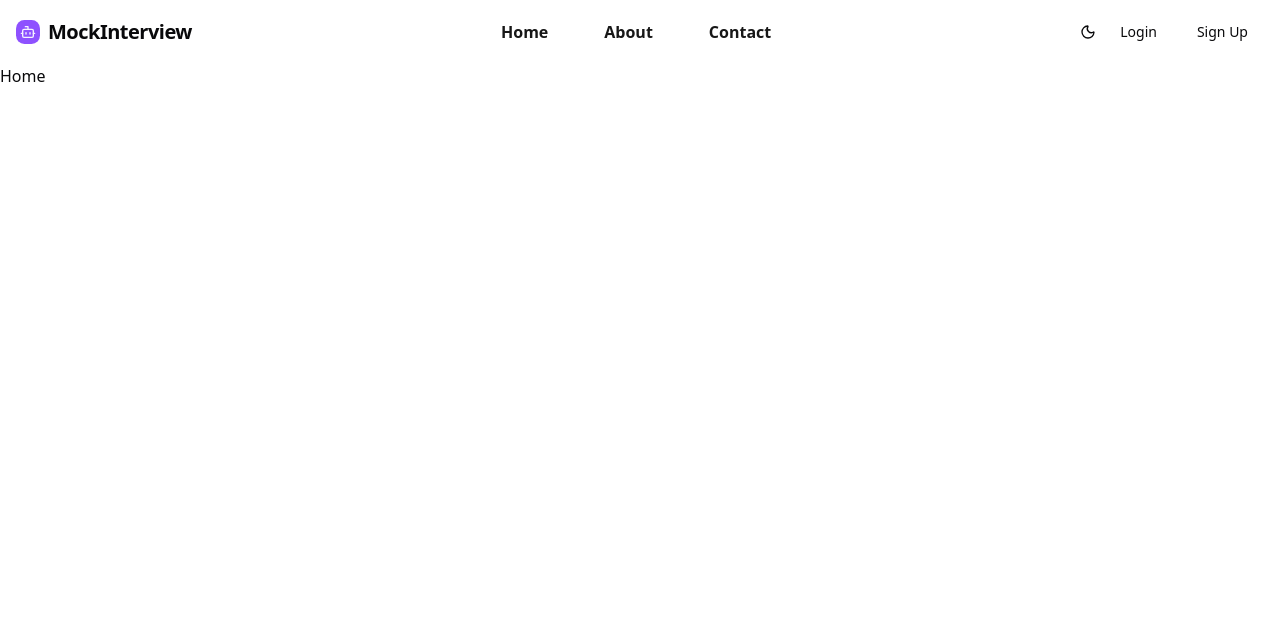
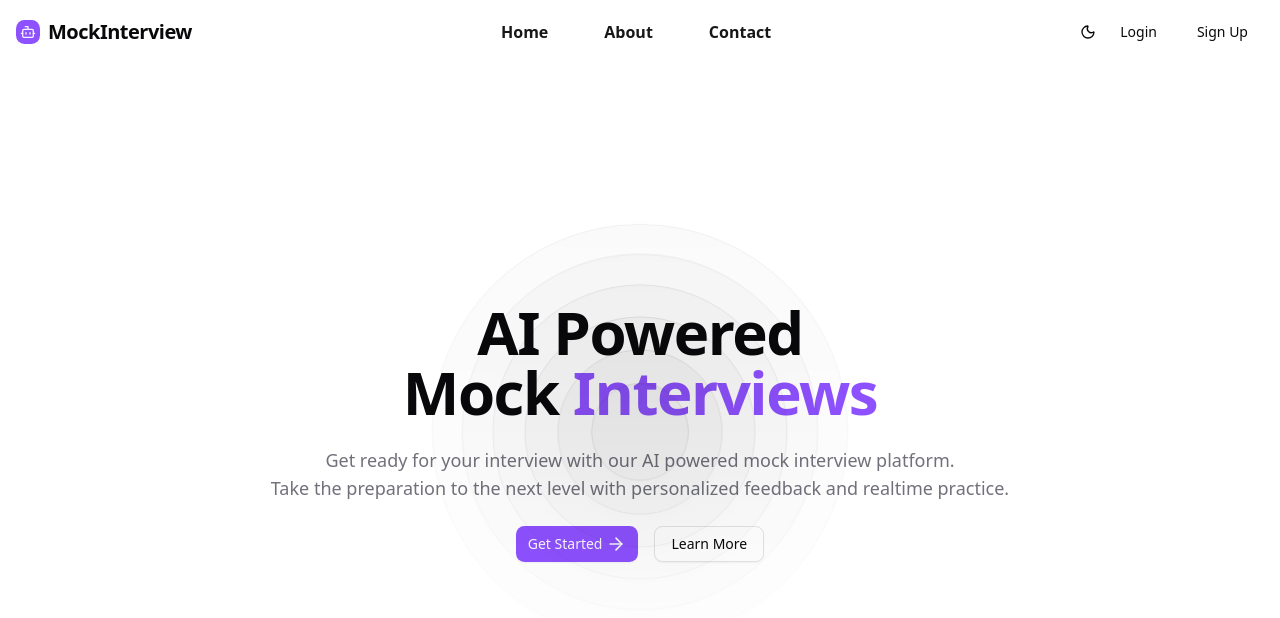
Before and after one commit to Bhavesh-0909/mockinterview, a React (Vite) app in the folder frontend/: page / in a window 1280 px wide. Shown: the top 618 px of the page. Built offline with nearby package versions, Linux system fonts and the light colour scheme.

Commit message:
feat: add HeroSection and Ripple components, update Home page layout, and enhance App and Nav components

```diff
--- a/frontend/package.json
+++ b/frontend/package.json
@@ -16,6 +16,7 @@
     "class-variance-authority": "^0.7.1",
     "clsx": "^2.1.1",
     "cobe": "^0.6.4",
+    "framer-motion": "^12.23.12",
     "lucide-react": "^0.542.0",
     "motion": "^12.23.12",
     "react": "^19.1.1",
--- a/frontend/src/App.tsx
+++ b/frontend/src/App.tsx
@@ -8,15 +8,14 @@ import SignupPage from "./pages/signup";
 
 function App() {
   return (
-    <div>
+    <div className="min-h-screen max-w-screen overflow-x-hidden bg-background">
       <Nav />
-
       <Routes>
         <Route path="/" element={<Home />} />
         <Route path="/about" element={<About />} />
-        <Route path="*" element={<NotFound />} />
         <Route path="/login" element={<LoginPage />} />
         <Route path="/signup" element={<SignupPage />} />
+        <Route path="*" element={<NotFound />} />
       </Routes>
     </div>
   )
--- a/frontend/src/components/Nav.tsx
+++ b/frontend/src/components/Nav.tsx
@@ -9,7 +9,7 @@ const Nav = () => {
   const [isMenuOpen, setIsMenuOpen] = useState(false);
 
   return (
-    <nav className={`h-16 w-full flex items-center justify-between px-4  bg-background ${location.pathname === "/login" || location.pathname === "/signup" ? "hidden" : "block"}`}>
+    <nav className={`h-16 w-full flex items-center justify-between px-4 bg-background ${location.pathname === "/login" || location.pathname === "/signup" ? "hidden" : "block"}`}>
 
       <div className="flex items-center space-x-2">
         <div className="bg-primary text-primary-foreground flex size-6 items-center justify-center rounded-md">
--- /dev/null
+++ b/frontend/src/components/hero-section.tsx
@@ -0,0 +1,19 @@
+import { Ripple } from "@/components/magicui/ripple";
+import { Button } from "@/components/ui/button";
+import { ArrowRight} from "lucide-react";
+
+function HeroSection() {
+  return (
+    <div className="relative flex flex-col items-center justify-center min-h-[calc(100vh-4rem)] max-w-screen px-6">
+      <h1 className="scroll-m-20 text-center text-4xl md:text-6xl font-extrabold tracking-tight text-balance">AI Powered<br /> Mock <span className="text-primary">Interviews</span></h1>
+      <p className="text-center text-lg text-muted-foreground leading-7 [&:not(:first-child)]:mt-6">Get ready for your interview with our AI powered mock interview platform. <br />Take the preparation to the next level with personalized feedback and realtime practice.</p>
+      <div className="mt-6 flex gap-4">
+        <Button variant="default" className="flex gap-1 items-center">Get Started <ArrowRight className="size-5" /></Button>
+        <Button variant="outline">Learn More</Button>
+      </div>
+      <Ripple mainCircleSize={100} mainCircleOpacity={0.24} numCircles={6} />
+    </div>
+  )
+}
+
+export default HeroSection
--- /dev/null
+++ b/frontend/src/components/magicui/ripple.tsx
@@ -0,0 +1,59 @@
+import React from "react";
+import type { ComponentPropsWithoutRef, CSSProperties } from "react";
+
+import { cn } from "@/lib/utils";
+
+interface RippleProps extends ComponentPropsWithoutRef<"div"> {
+  mainCircleSize?: number;
+  mainCircleOpacity?: number;
+  numCircles?: number;
+}
+
+export const Ripple = React.memo(function Ripple({
+  mainCircleSize = 210,
+  mainCircleOpacity = 0.24,
+  numCircles = 8,
+  className,
+  ...props
+}: RippleProps) {
+  return (
+    <div
+      className={cn(
+        "pointer-events-none absolute inset-0 select-none [mask-image:linear-gradient(to_bottom,white,transparent)]",
+        className,
+      )}
+      {...props}
+    >
+      {Array.from({ length: numCircles }, (_, i) => {
+        const size = mainCircleSize + i * 70;
+        const opacity = mainCircleOpacity - i * 0.03;
+        const animationDelay = `${i * 0.06}s`;
+        const borderStyle = "solid";
+
+        return (
+          <div
+            key={i}
+            className={`absolute animate-ripple rounded-full border bg-foreground/25 shadow-xl`}
+            style={
+              {
+                "--i": i,
+                width: `${size}px`,
+                height: `${size}px`,
+                opacity,
+                animationDelay,
+                borderStyle,
+                borderWidth: "1px",
+                borderColor: `var(--foreground)`,
+                top: "50%",
+                left: "50%",
+                transform: "translate(-50%, -50%) scale(1)",
+              } as CSSProperties
+            }
+          />
+        );
+      })}
+    </div>
+  );
+});
+
+Ripple.displayName = "Ripple";
--- a/frontend/src/index.css
+++ b/frontend/src/index.css
@@ -116,7 +116,16 @@
     transform: rotate(calc(var(--angle) * 1deg + 360deg)) translateY(calc(var(--radius) * 1px)) rotate(calc((var(--angle) * -1deg) - 360deg));
     }
   }
-}
+  --animate-ripple: ripple var(--duration,2s) ease calc(var(--i, 0)*.2s) infinite
+;
+  @keyframes ripple {
+  0%, 100% {
+    transform: translate(-50%, -50%) scale(1);
+    }
+  50% {
+    transform: translate(-50%, -50%) scale(0.9);
+    }
+  }}
 
 @layer base {
   * {
--- a/frontend/src/pages/Home.tsx
+++ b/frontend/src/pages/Home.tsx
@@ -1,7 +1,11 @@
+import HeroSection from "@/components/hero-section";
 
 function Home() {
   return (
-    <div>Home</div>
+    <div className="min-h-[calc(100vh-4rem)] max-w-screen flex flex-col">
+      <HeroSection />
+
+    </div>
   )
 }
 
```
Also changed, not shown: 1 other file (tests, documents, lock files or other folders).
